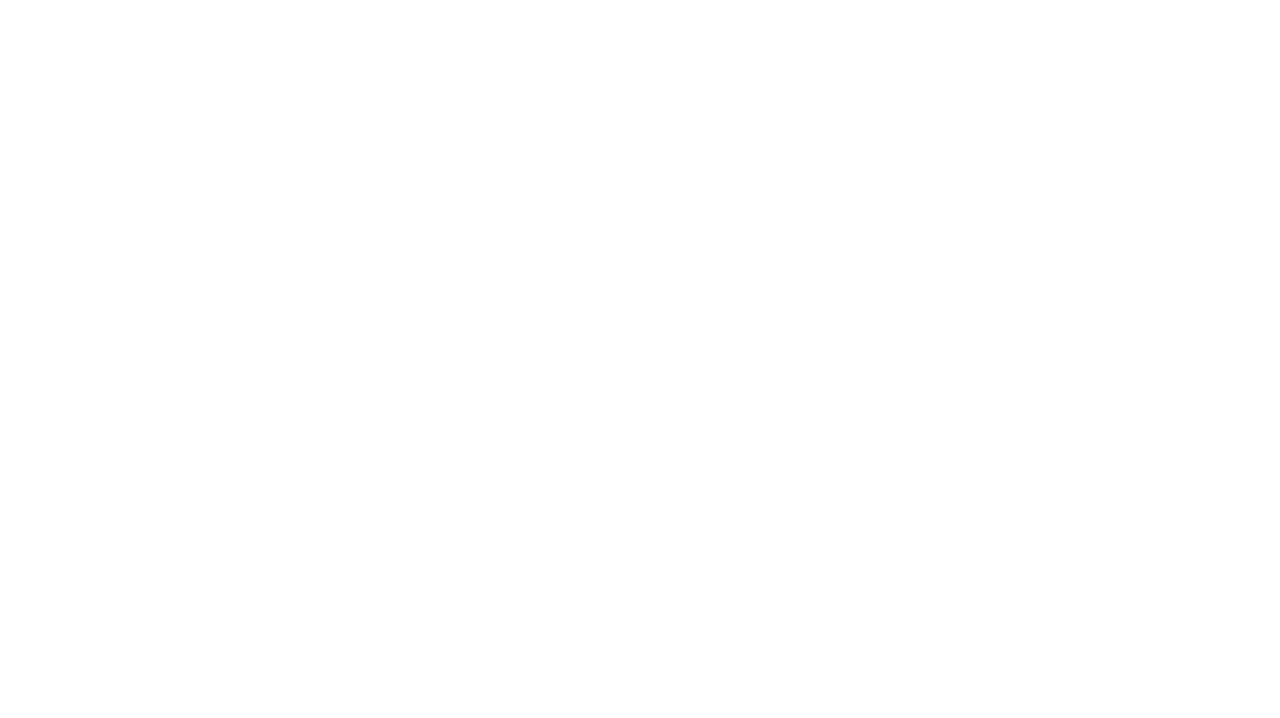
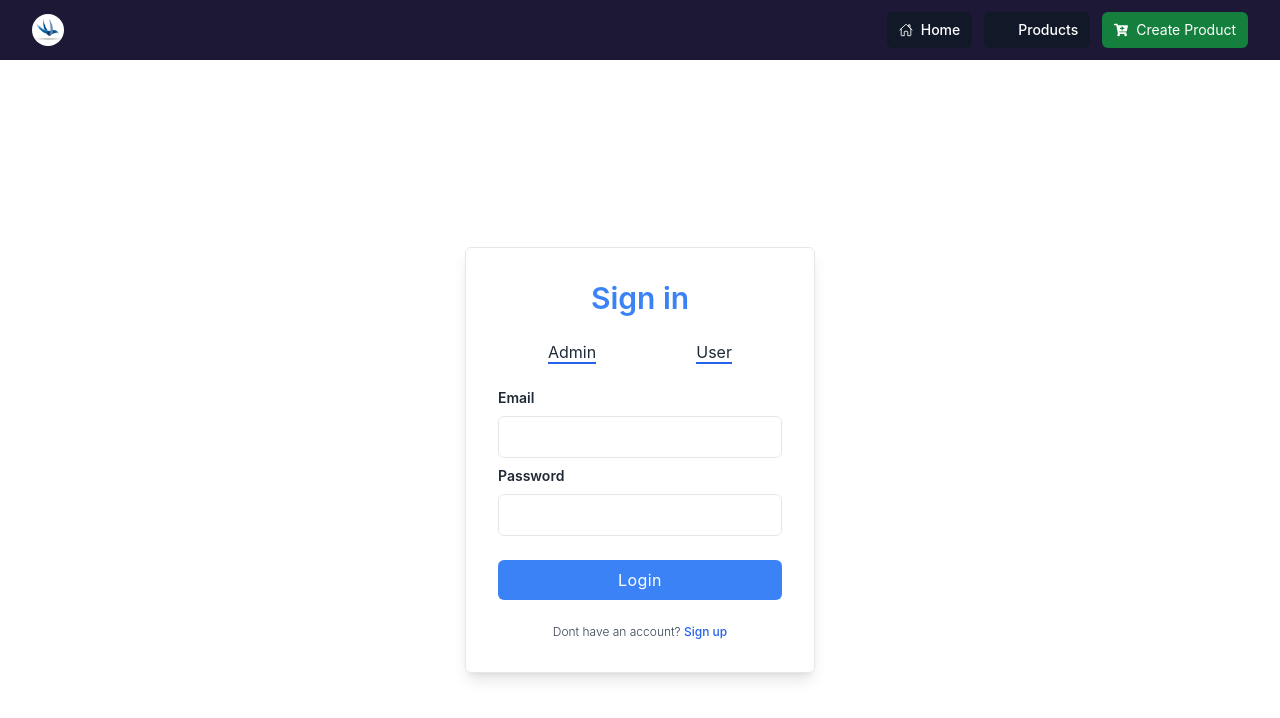
Before and after one commit to FaizulOsman/classic-sky-mart, a React (Create React App) app: page /login in a window 1280 px wide. Before the commit this address had no page. Shown: the top 718 px of the page. Built offline with nearby package versions, Linux system fonts and the light colour scheme; some icons are missing.

Commit message:
feat: login page added and functionality incremented

```diff
--- a/package.json
+++ b/package.json
@@ -43,6 +43,7 @@
   },
   "devDependencies": {
     "autoprefixer": "^10.4.16",
+    "daisyui": "^4.4.23",
     "postcss": "^8.4.32",
     "tailwindcss": "^3.3.5"
   }
--- /dev/null
+++ b/src/components/Shared/Footer.jsx
@@ -0,0 +1,7 @@
+import React from "react";
+
+const Footer = () => {
+  return <div></div>;
+};
+
+export default Footer;
--- /dev/null
+++ b/src/pages/Login/Login.jsx
@@ -0,0 +1,129 @@
+import { useEffect } from "react";
+import { useNavigate } from "react-router-dom"; // Use useNavigate instead of useHistory
+import { toast } from "react-hot-toast";
+import { useLoginMutation } from "../../redux/features/user/userApi";
+import { Link } from "react-router-dom";
+
+const Login = () => {
+  const navigate = useNavigate(); // Initialize useNavigate
+  const [login, { data, isError, isLoading, isSuccess, error }] =
+    useLoginMutation();
+
+  const handleSubmit = (e) => {
+    e.preventDefault();
+    login({ email: e.target.email.value, password: e.target.password.value });
+  };
+
+  useEffect(() => {
+    if (isSuccess && !isLoading) {
+      toast.success("You have logged in successfully.");
+      localStorage.setItem("access-token", data?.data?.accessToken);
+      localStorage.getItem("user-info", JSON.stringify(data?.data?.userData));
+
+      // Redirect to the home page
+      navigate("/");
+    }
+
+    if (isError === true && error) {
+      if ("data" in error) {
+        toast.error(`${error?.data.message}`);
+      }
+    }
+  }, [isLoading, isSuccess, error, isError, data, navigate]);
+
+  return (
+    <>
+      <div className="py-5 relative flex flex-col justify-center min-h-screen overflow-hidden">
+        <div className="mx-auto border rounded-md shadow-lg p-8 flex w-full flex-col justify-center space-y-6 sm:w-[350px]">
+          <h1 className="text-3xl font-semibold text-center text-blue-500">
+            Sign in
+          </h1>
+          <div className="flex justify-around mt-5">
+            <div className="dropdown dropdown-hover">
+              <label tabIndex={0} className="border-b-2 border-blue-600">
+                Admin
+              </label>
+              <ul
+                tabIndex={0}
+                className="dropdown-content z-[1] menu p-4 shadow bg-base-100 rounded-box w-52"
+              >
+                <p>
+                  <span className="font-bold">Email:</span> a@gmail.com
+                </p>
+                <p className="mt-2">
+                  <span className="font-bold">Password:</span> 123456
+                </p>
+              </ul>
+            </div>
+            <div className="dropdown dropdown-hover dropdown-end">
+              <label tabIndex={0} className="border-b-2 border-blue-600">
+                User
+              </label>
+              <ul
+                tabIndex={0}
+                className="dropdown-content z-[1] menu p-4 shadow bg-base-100 rounded-box w-52"
+              >
+                <p>
+                  <span className="font-bold">Email:</span> b@gmail.com
+                </p>
+                <p className="mt-2">
+                  <span className="font-bold">Password:</span> 123456
+                </p>
+              </ul>
+            </div>
+          </div>
+          <form onSubmit={(e) => handleSubmit(e)} className="mt-6">
+            <div className="mb-2">
+              <label
+                htmlFor="email"
+                className="block text-sm font-semibold text-gray-800"
+              >
+                Email
+              </label>
+              <input
+                type="email"
+                name="email"
+                className="block w-full px-4 py-2 mt-2 text-blue-700 bg-white border rounded-md focus:border-blue-400 focus:ring-blue-300 focus:outline-none focus:ring focus:ring-opacity-40"
+              />
+            </div>
+            <div className="mb-2">
+              <label
+                htmlFor="password"
+                className="block text-sm font-semibold text-gray-800"
+              >
+                Password
+              </label>
+              <input
+                type="password"
+                name="password"
+                className="block w-full px-4 py-2 mt-2 text-blue-700 bg-white border rounded-md focus:border-blue-400 focus:ring-blue-300 focus:outline-none focus:ring focus:ring-opacity-40"
+              />
+            </div>
+            {/* <a href="#" className="text-xs text-blue-600 hover:underline">
+              Forget Password?
+            </a> */}
+            <div className="mt-6">
+              <button
+                type="submit"
+                className="w-full px-4 py-2 tracking-wide text-white transition-colors duration-200 transform bg-blue-500 rounded-md hover:bg-blue-600 focus:outline-none focus:bg-blue-600"
+              >
+                Login
+              </button>
+            </div>
+          </form>
+          <p className="mt-8 text-xs font-light text-center text-gray-700">
+            Dont have an account?{" "}
+            <Link
+              to="/signup"
+              className="font-medium text-blue-600 hover:underline"
+            >
+              Sign up
+            </Link>
+          </p>
+        </div>
+      </div>
+    </>
+  );
+};
+
+export default Login;
--- a/src/redux/features/user/userApi.js
+++ b/src/redux/features/user/userApi.js
@@ -1,6 +1,6 @@
-import apiSlice from "../api/apiSlice";
+import api from "../../api/apiSlice";
 
-const userApi = apiSlice.injectEndpoints({
+const userApi = api.injectEndpoints({
   endpoints: (builder) => ({
     signUp: builder.mutation({
       query: (data) => ({
--- a/src/routes/index.js
+++ b/src/routes/index.js
@@ -3,6 +3,7 @@ import { BrowserRouter, Route, Routes } from "react-router-dom";
 import Home from "../pages/Home/Home";
 import MainLayout from "../layouts/MainLayout";
 import AllProducts from "../pages/Products/AllProducts";
+import Login from "../pages/Login/Login";
 
 const Routers = () => {
   return (
@@ -11,6 +12,7 @@ const Routers = () => {
         <Route path="/" element={<MainLayout />}>
           <Route index element={<Home />} />
           <Route path="/products" element={<AllProducts />} />
+          <Route path="/login" element={<Login />} />
         </Route>
       </Routes>
     </BrowserRouter>
--- /dev/null
+++ b/src/utils/localstorage.ts
@@ -0,0 +1,11 @@
+export const saveToLocalStorage = (key: string, value: string) => {
+  return localStorage.setItem(key, value);
+};
+
+export const getFromLocalStorage = (key: string) => {
+  return localStorage.getItem(key);
+};
+
+export const removeFromLocalStorage = (key: string) => {
+  return localStorage.removeItem(key);
+};
--- a/tailwind.config.js
+++ b/tailwind.config.js
@@ -4,5 +4,8 @@ module.exports = {
   theme: {
     extend: {},
   },
-  plugins: [],
+  plugins: [require("daisyui")],
+  daisyui: {
+    themes: ["light"],
+  },
 };
```
Also changed, not shown: 1 other file (tests, documents, lock files or other folders).
